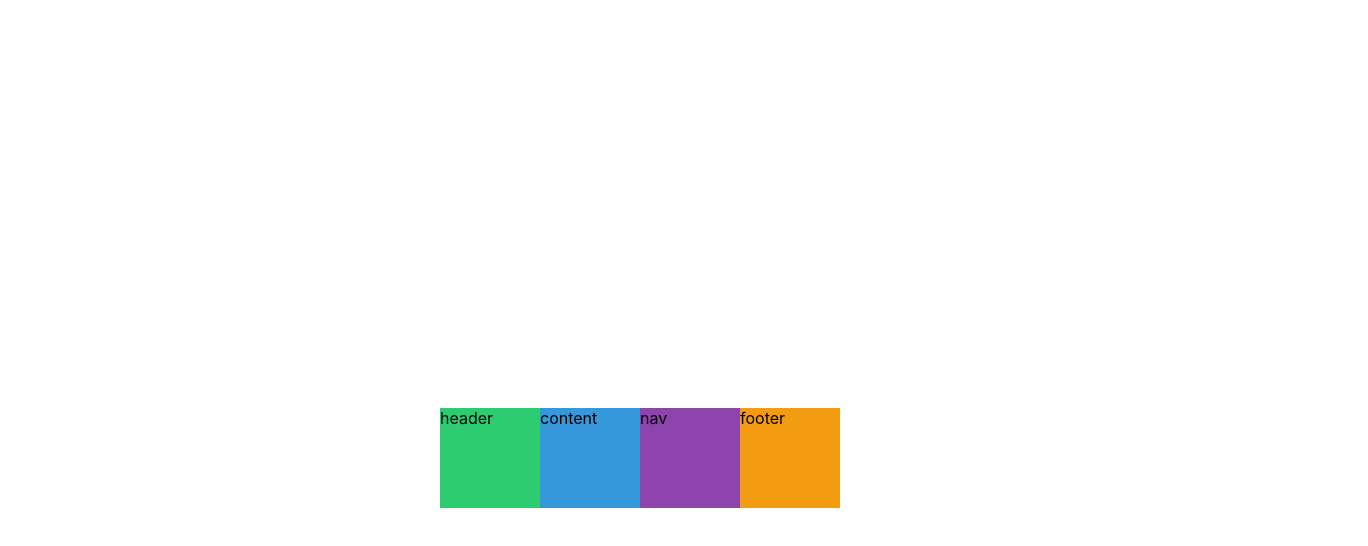
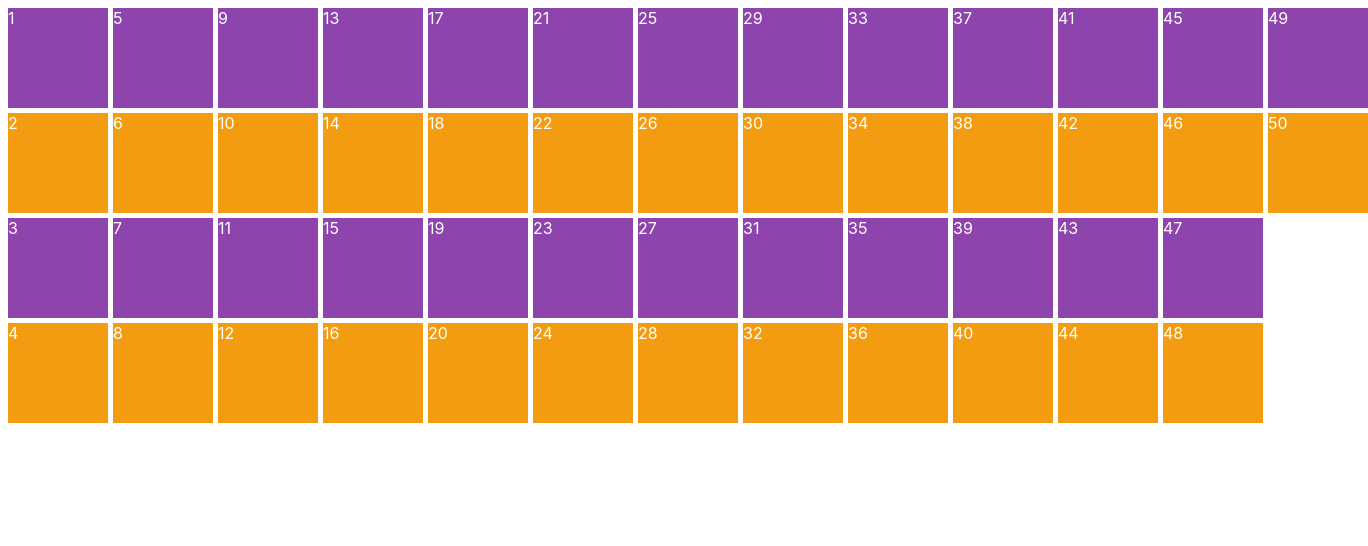
Before and after one commit to yesky85/scss-masterclass, a plain HTML site: page index.html in a window 1280 px wide. Shown: the whole page, 1368 px wide, since content can reach past the window. Drawn offline with Linux system fonts and the light colour scheme.

Commit message:
#2.9 Auto Columns and Rows

```diff
--- a/index.html
+++ b/index.html
@@ -8,10 +8,56 @@
   </head>
   <body>
     <div class="grid">
-      <div class="header">header</div>
-      <div class="content">content</div>
-      <div class="nav">nav</div>
-      <div class="footer">footer</div>
+      <div class="item">1</div>
+      <div class="item">2</div>
+      <div class="item">3</div>
+      <div class="item">4</div>
+      <div class="item">5</div>
+      <div class="item">6</div>
+      <div class="item">7</div>
+      <div class="item">8</div>
+      <div class="item">9</div>
+      <div class="item">10</div>
+      <div class="item">11</div>
+      <div class="item">12</div>
+      <div class="item">13</div>
+      <div class="item">14</div>
+      <div class="item">15</div>
+      <div class="item">16</div>
+      <div class="item">17</div>
+      <div class="item">18</div>
+      <div class="item">19</div>
+      <div class="item">20</div>
+      <div class="item">21</div>
+      <div class="item">22</div>
+      <div class="item">23</div>
+      <div class="item">24</div>
+      <div class="item">25</div>
+      <div class="item">26</div>
+      <div class="item">27</div>
+      <div class="item">28</div>
+      <div class="item">29</div>
+      <div class="item">30</div>
+      <div class="item">31</div>
+      <div class="item">32</div>
+      <div class="item">33</div>
+      <div class="item">34</div>
+      <div class="item">35</div>
+      <div class="item">36</div>
+      <div class="item">37</div>
+      <div class="item">38</div>
+      <div class="item">39</div>
+      <div class="item">40</div>
+      <div class="item">41</div>
+      <div class="item">42</div>
+      <div class="item">43</div>
+      <div class="item">44</div>
+      <div class="item">45</div>
+      <div class="item">46</div>
+      <div class="item">47</div>
+      <div class="item">48</div>
+      <div class="item">49</div>
+      <div class="item">50</div>
     </div>
   </body>
 </html>
--- a/styles.css
+++ b/styles.css
@@ -5,24 +5,18 @@ body {
 
 .grid {
   display: grid;
-  height: 100vh;
+  gap: 5px;
   grid-template-columns: repeat(4, 100px);
   grid-template-rows: repeat(4, 100px);
-  place-content: end center;
+  grid-auto-flow: column;
+  grid-auto-columns: 100px;
+  color: white;
 }
 
-.header {
-  background-color: #2ecc71;
-}
-
-.content {
-  background-color: #3498db;
-}
-
-.nav {
+.item:nth-child(odd) {
   background-color: #8e44ad;
 }
 
-.footer {
+.item:nth-child(even) {
   background-color: #f39c12;
 }
```
Also changed, not shown: README.md.
